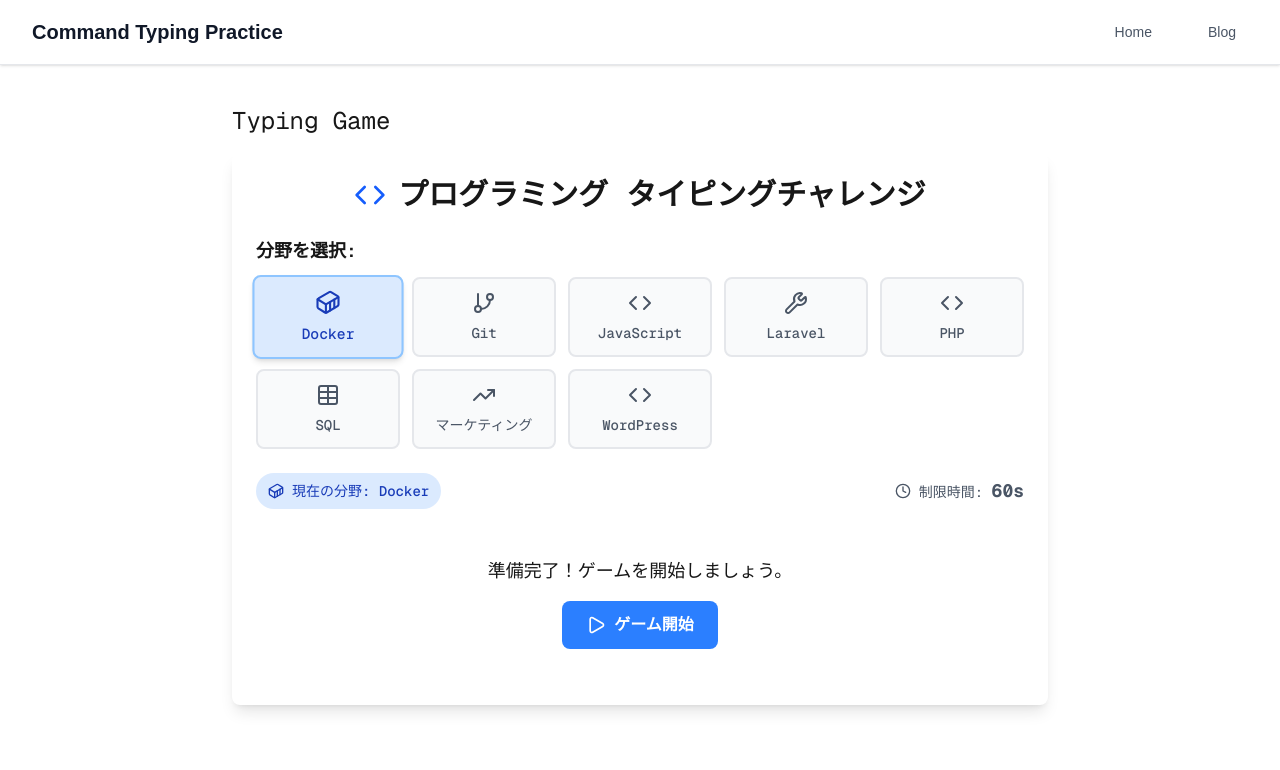
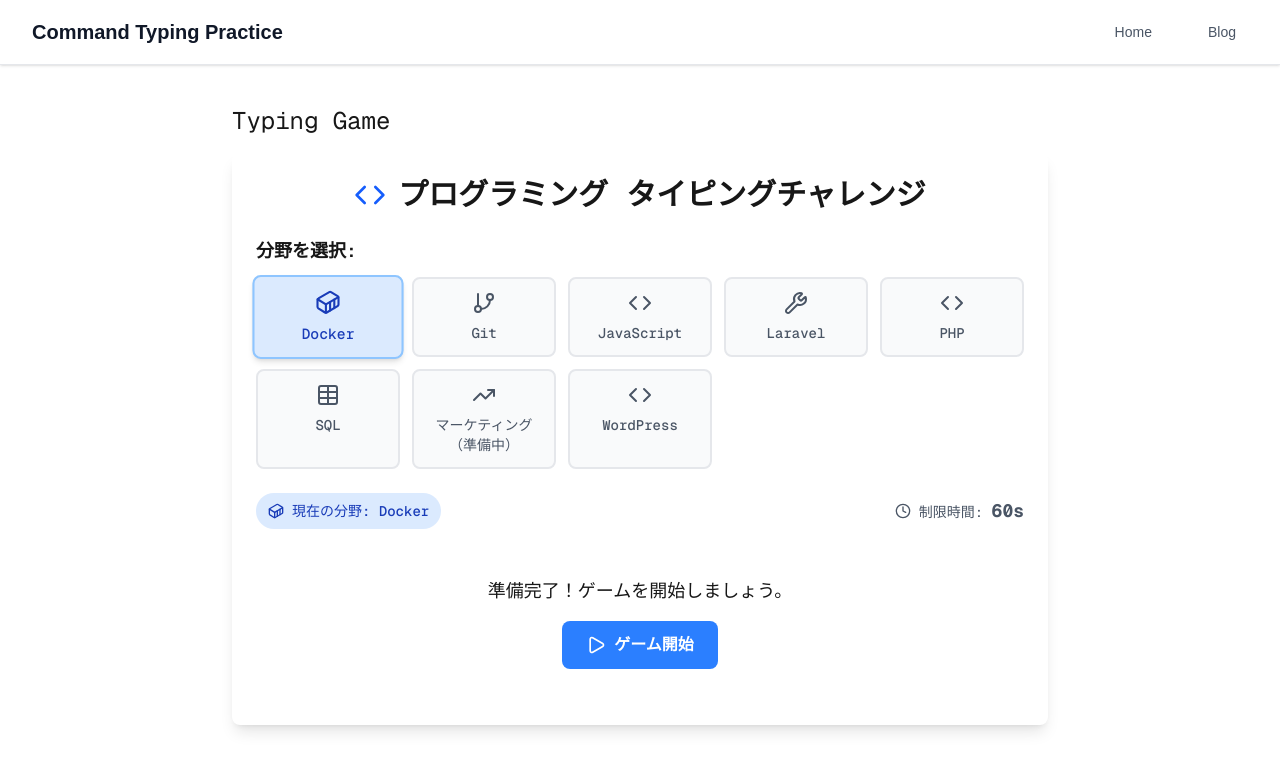
Before and after one commit to idw-coder/command-typing-practice, a Next.js app: page /command-typing-practice/ in a window 1280 px wide. Shown: the top 770 px of the page. Built offline with nearby package versions, Linux system fonts and the light colour scheme.

Commit message:
TypingGameコンポーネントのマーケティングカテゴリ名を「マーケティング（準備中）」に変更しました。

```diff
--- a/src/app/components/TypingGame.tsx
+++ b/src/app/components/TypingGame.tsx
@@ -59,7 +59,7 @@ const categories = {
     color: 'bg-green-100 border-green-300 text-green-800'
   },
   marketing: {
-    name: 'マーケティング',
+    name: 'マーケティング（準備中）',
     icon: TrendingUp,
     data: marketingTerms as WordEntry[],
     color: 'bg-pink-100 border-pink-300 text-pink-800'
```
